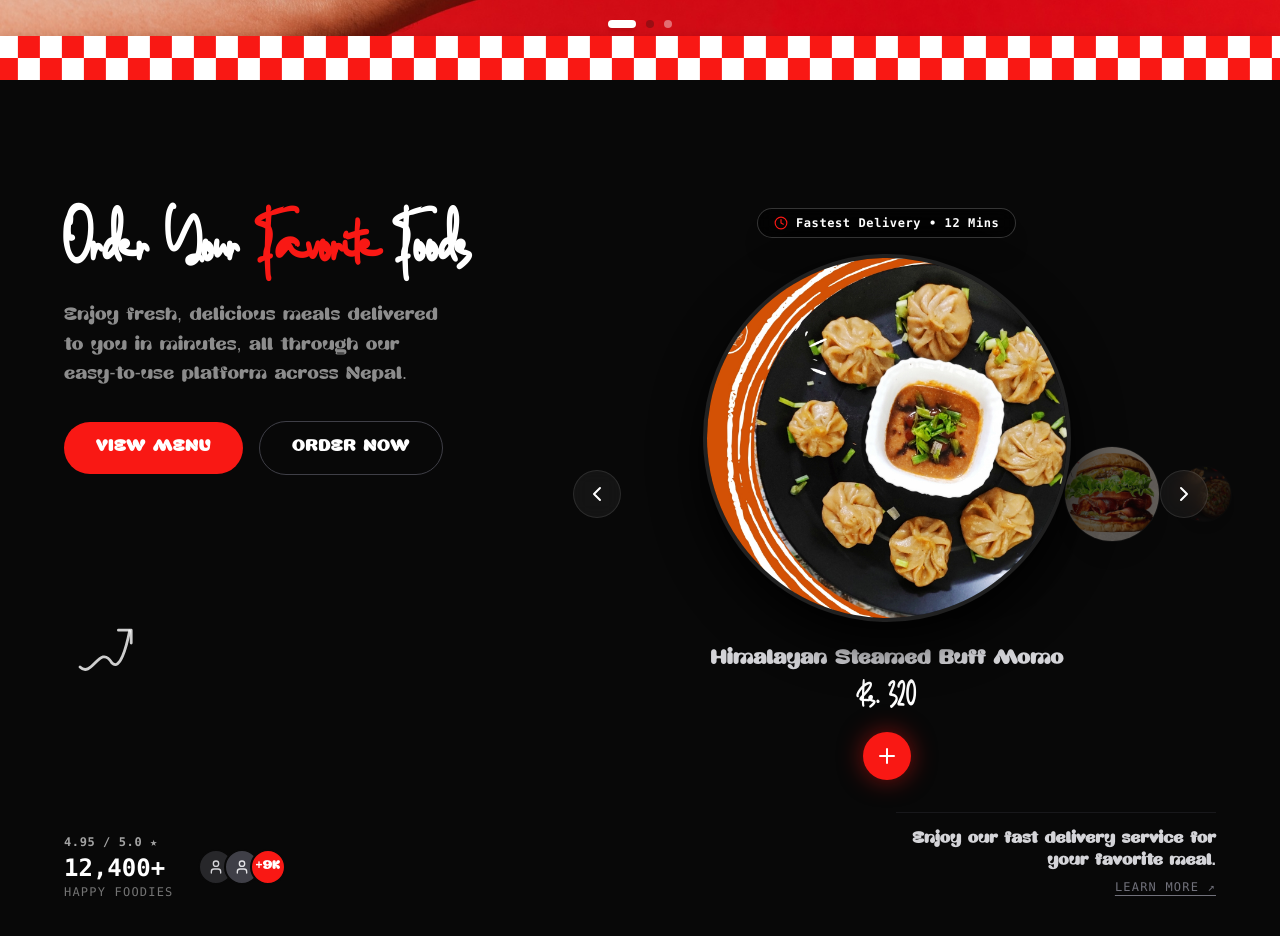
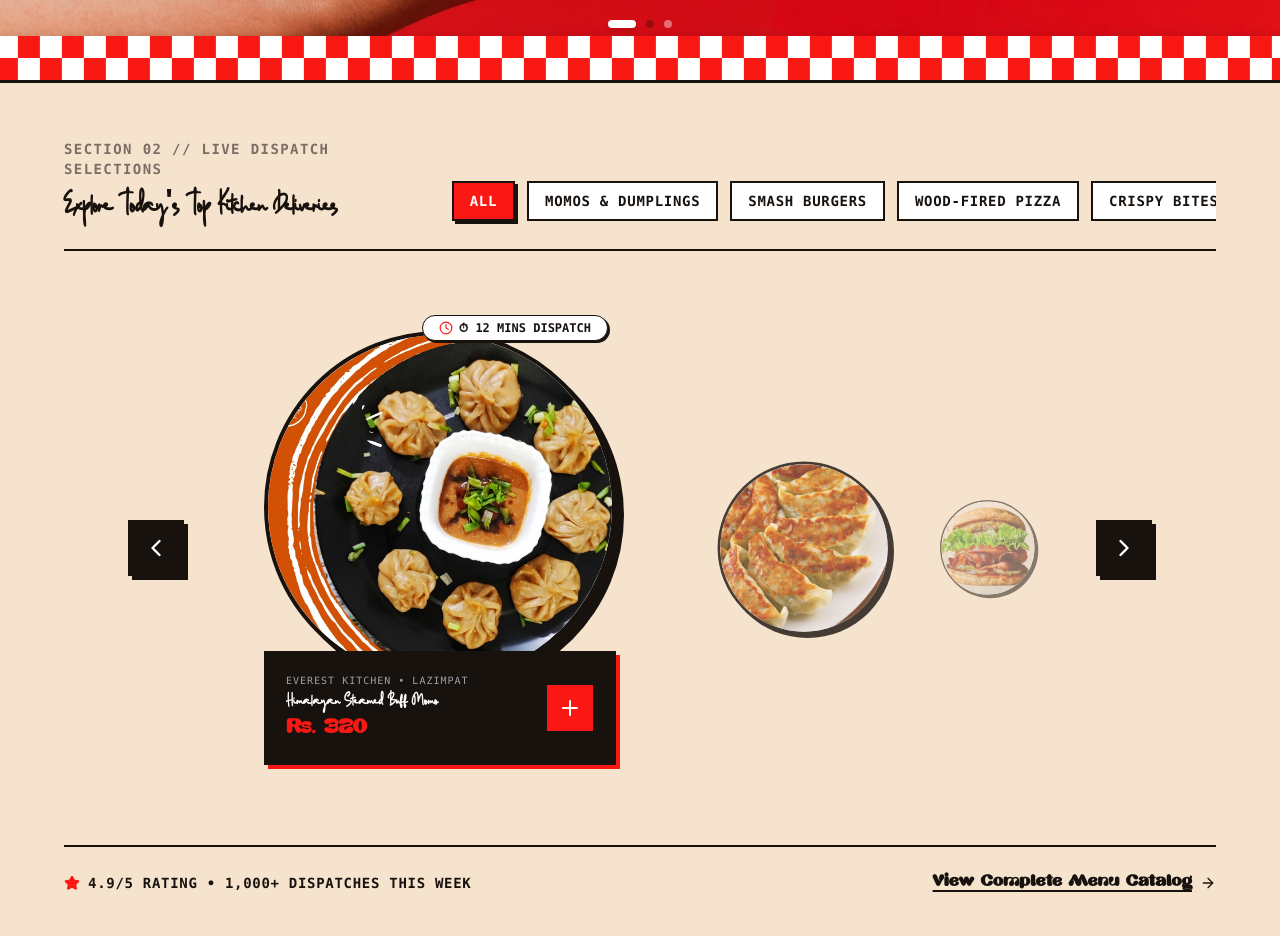
Before and after one commit to Rajak13/Nbites, a Next.js app in the folder apps/web/: page / in a window 1280 px wide. Shown: the part 720-1656 px from the top of the page. Built offline with nearby package versions, Linux system fonts and the light colour scheme.

Commit message:
feat(web): implement Section 2 horizontal depth food carousel in Neo-Brutalist design

```diff
--- a/apps/web/components/menu/ChefTurntableSection.tsx
+++ b/apps/web/components/menu/ChefTurntableSection.tsx
@@ -10,322 +10,301 @@ import {
   Check,
   Star,
   Clock,
-  ArrowUpRight,
-  User,
+  ArrowRight,
 } from 'lucide-react';
 
 interface DishItem {
   id: number;
+  category: string;
   name: string;
   price: string;
   image: string;
   prepTime: string;
+  restaurant: string;
 }
+
+const CATEGORIES = [
+  'ALL',
+  'MOMOS & DUMPLINGS',
+  'SMASH BURGERS',
+  'WOOD-FIRED PIZZA',
+  'CRISPY BITES',
+];
 
 const DISHES: DishItem[] = [
   {
     id: 1,
+    category: 'MOMOS & DUMPLINGS',
     name: 'Himalayan Steamed Buff Momo',
     price: 'Rs. 320',
     image: '/foods/main.jpg',
-    prepTime: '12 Mins',
+    prepTime: '12 MINS',
+    restaurant: 'Everest Kitchen • Lazimpat',
   },
   {
     id: 2,
+    category: 'MOMOS & DUMPLINGS',
     name: 'Crispy Pan-Seared Kothey',
     price: 'Rs. 360',
     image: '/foods/1.jpg',
-    prepTime: '14 Mins',
+    prepTime: '14 MINS',
+    restaurant: 'Kathmandu Dumpling Co. • Patan',
   },
   {
     id: 3,
+    category: 'SMASH BURGERS',
     name: 'Double Smash Timur Burger',
     price: 'Rs. 480',
     image: '/foods/2.jpg',
-    prepTime: '15 Mins',
+    prepTime: '15 MINS',
+    restaurant: 'The Sizzle House • Jhamsikhel',
   },
   {
     id: 4,
-    name: 'Wood-Fired Sourdough Pizza',
+    category: 'WOOD-FIRED PIZZA',
+    name: 'Artisan Pepperoni Sourdough',
     price: 'Rs. 750',
     image: '/foods/3.jpg',
-    prepTime: '18 Mins',
+    prepTime: '18 MINS',
+    restaurant: 'Fire & Dough • Baluwatar',
   },
   {
     id: 5,
+    category: 'CRISPY BITES',
     name: 'Mountain Spiced Fried Crunch',
     price: 'Rs. 420',
     image: '/foods/4.jpg',
-    prepTime: '11 Mins',
+    prepTime: '11 MINS',
+    restaurant: 'Golden Bird Kitchen • Thamel',
   },
 ];
 
 export function ChefTurntableSection() {
+  const [activeCategory, setActiveCategory] = React.useState('ALL');
   const [activeIndex, setActiveIndex] = React.useState(0);
   const [addedDishId, setAddedDishId] = React.useState<number | null>(null);
 
-  const activeDish = DISHES[activeIndex];
+  // Filtered list based on active category
+  const filteredDishes = React.useMemo(() => {
+    if (activeCategory === 'ALL') return DISHES;
+    return DISHES.filter((d) => d.category === activeCategory);
+  }, [activeCategory]);
+
+  // Reset activeIndex if it exceeds filtered length
+  React.useEffect(() => {
+    setActiveIndex(0);
+  }, [activeCategory]);
+
+  const activeDish = filteredDishes[activeIndex % filteredDishes.length] || DISHES[0];
 
   const handleNext = () => {
-    setActiveIndex((prev) => (prev + 1) % DISHES.length);
+    setActiveIndex((prev) => (prev + 1) % filteredDishes.length);
   };
 
   const handlePrev = () => {
-    setActiveIndex((prev) => (prev - 1 + DISHES.length) % DISHES.length);
+    setActiveIndex((prev) => (prev - 1 + filteredDishes.length) % filteredDishes.length);
   };
 
-  const handleAddToOrder = (id: number) => {
+  const handleQuickAdd = (id: number) => {
     setAddedDishId(id);
     setTimeout(() => {
       setAddedDishId(null);
     }, 1500);
   };
 
-  // Get next 3 upcoming items for perspective trail
+  // Helper for upcoming trail items
   const getUpcomingDish = (offset: number) => {
-    return DISHES[(activeIndex + offset) % DISHES.length];
+    return filteredDishes[(activeIndex + offset) % filteredDishes.length];
   };
 
   return (
-    <section className="relative w-full bg-[#080808] text-[#f5f5f0] py-24 lg:py-32 px-6 md:px-12 lg:px-16 overflow-hidden select-none">
-      <div className="max-w-[1440px] mx-auto grid grid-cols-1 lg:grid-cols-12 gap-12 lg:gap-8 items-center min-h-[560px]">
+    <section className="relative w-full bg-[#f5e3cd] text-[#18120e] border-t-[3px] border-[#18120e] pt-14 pb-12 px-6 md:px-12 lg:px-16 select-none overflow-hidden">
+      <div className="max-w-[1440px] mx-auto space-y-10">
 
-        {/* LEFT COLUMN: Clean Minimal Headline & CTA */}
-        <div className="lg:col-span-5 flex flex-col justify-between h-full space-y-8 text-left z-20">
+        {/* 1. SECTION HEADER (Top-aligned, full-width baseline) */}
+        <div className="flex flex-col lg:flex-row lg:items-end justify-between gap-6 pb-6 border-b-[2px] border-[#18120e]">
 
-          <div className="space-y-4">
+          {/* Left Title & Label */}
+          <div className="space-y-1.5 text-left">
+            <div className="font-mono text-xs sm:text-sm font-bold uppercase tracking-widest text-[#7a6e65]">
+              SECTION 02 // LIVE DISPATCH SELECTIONS
+            </div>
             <h2
-              className="text-5xl sm:text-6xl lg:text-7xl font-black text-white tracking-tight leading-[1.02]"
+              className="text-2xl sm:text-3xl lg:text-[32px] font-black text-[#18120e] tracking-tight leading-tight"
               style={{ fontFamily: 'var(--font-clubstone), "Inter Display", sans-serif' }}
             >
-              Order Your <span className="text-[#f91814]">Favorite</span> Foods
+              Explore Today&apos;s Top Kitchen Deliveries
             </h2>
-
-            <p
-              className="text-base sm:text-lg text-[#8c8c8c] font-medium leading-relaxed max-w-sm pt-1"
-              style={{ fontFamily: 'var(--font-nokie), sans-serif' }}
-            >
-              Enjoy fresh, delicious meals delivered to you in minutes, all through our easy-to-use platform across Nepal.
-            </p>
-
-            {/* Action Buttons */}
-            <div className="flex items-center gap-4 pt-4">
-              <Link href="/discovery">
-                <button className="px-8 py-3.5 bg-[#f91814] text-white text-sm sm:text-base font-bold uppercase tracking-wider rounded-full hover:bg-white hover:text-[#18120e] hover:shadow-[0_0_20px_rgba(249,24,20,0.4)] transition-all duration-200 cursor-pointer">
-                  View Menu
-                </button>
-              </Link>
-
-              <Link href="#order">
-                <button className="px-8 py-3.5 bg-transparent border border-zinc-700 text-white text-sm sm:text-base font-bold uppercase tracking-wider rounded-full hover:border-white hover:bg-white/10 transition-all duration-200 cursor-pointer">
-                  Order Now
-                </button>
-              </Link>
-            </div>
           </div>
 
-          {/* Swirl Doodle Arrow */}
-          <div className="hidden sm:block py-2">
-            <svg
-              width="80"
-              height="80"
-              viewBox="0 0 100 100"
-              fill="none"
-              xmlns="http://www.w3.org/2000/svg"
-              className="text-white/80"
+          {/* Right Filter Chips Row */}
+          <div className="flex items-center gap-2 sm:gap-3 overflow-x-auto pb-1 scrollbar-none">
+            {CATEGORIES.map((cat) => (
+              <button
+                key={cat}
+                onClick={() => setActiveCategory(cat)}
+                className={`px-3.5 py-1.5 sm:px-4 sm:py-2 font-mono text-xs sm:text-sm font-bold uppercase tracking-wider transition-all cursor-pointer rounded-none border-2 border-[#18120e] shrink-0 ${
+                  activeCategory === cat
+                    ? 'bg-[#f91814] text-white shadow-[3px_3px_0px_0px_#18120e]'
+                    : 'bg-white text-[#18120e] hover:bg-[#f5e3cd] hover:shadow-[2px_2px_0px_0px_#18120e]'
+                }`}
               >
-              <path
-                d="M20 70 C 35 85, 45 40, 60 65 C 70 75, 78 45, 82 25"
-                stroke="currentColor"
-                strokeWidth="3.5"
-                strokeLinecap="round"
-                strokeLinejoin="round"
-              />
-              <path
-                d="M68 24 L 84 24 L 84 40"
-                stroke="currentColor"
-                strokeWidth="3.5"
-                strokeLinecap="round"
-                strokeLinejoin="round"
-              />
-            </svg>
-          </div>
-
-          {/* Bottom Review Counter */}
-          <div className="flex items-center gap-4 pt-2">
-            <div>
-              <div className="font-mono text-xs text-[#a3a3a3] uppercase tracking-wider font-bold">
-                4.95 / 5.0 ★
-              </div>
-              <div className="text-2xl font-black text-white font-mono mt-0.5">
-                12,400+
-              </div>
-              <div className="text-xs font-mono text-[#737373] uppercase tracking-widest">
-                Happy Foodies
-              </div>
-            </div>
-
-            {/* Avatar Stack */}
-            <div className="flex -space-x-2.5 overflow-hidden pl-2">
-              <div className="w-9 h-9 rounded-full bg-zinc-800 border-2 border-[#080808] flex items-center justify-center text-zinc-300">
-                <User className="w-4 h-4" />
-              </div>
-              <div className="w-9 h-9 rounded-full bg-zinc-700 border-2 border-[#080808] flex items-center justify-center text-zinc-200">
-                <User className="w-4 h-4" />
-              </div>
-              <div className="w-9 h-9 rounded-full bg-[#f91814] border-2 border-[#080808] flex items-center justify-center text-white font-bold text-xs">
-                +9K
-              </div>
-            </div>
+                {cat}
+              </button>
+            ))}
           </div>
 
         </div>
 
-        {/* RIGHT COLUMN: The Floating Dish Spotlight & Perspective Trail */}
-        <div className="lg:col-span-7 flex flex-col justify-between h-full relative">
+        {/* 2. INTERACTIVE DEPTH CAROUSEL DECK (Central Interactive Area) */}
+        <div className="relative w-full py-6 sm:py-10 flex items-center justify-center min-h-[460px]">
 
-          <div className="relative w-full flex items-center justify-center min-h-[420px] sm:min-h-[460px]">
+          {/* Main Stage Grid: Chevrons flanking the Dish + Depth Trail */}
+          <div className="w-full flex items-center justify-between gap-4 md:gap-8 max-w-5xl mx-auto">
 
-            {/* Left Chevron */}
+            {/* Left Chevron Button */}
             <button
               onClick={handlePrev}
               aria-label="Previous dish"
-              className="absolute left-0 sm:left-4 z-30 w-12 h-12 rounded-full bg-white/5 hover:bg-white/20 border border-white/10 text-white flex items-center justify-center transition-all cursor-pointer backdrop-blur active:scale-95"
+              className="w-12 h-12 sm:w-14 sm:h-14 bg-[#18120e] text-white border-2 border-[#18120e] rounded-none shadow-[4px_4px_0px_0px_#18120e] flex items-center justify-center hover:bg-[#f91814] transition-all cursor-pointer active:translate-x-0.5 active:translate-y-0.5 shrink-0 z-30"
             >
-              <ChevronLeft className="w-6 h-6" />
+              <ChevronLeft className="w-6 h-6 sm:w-7 sm:h-7" />
             </button>
 
-            {/* Active Focal Dish (Center Spotlight) */}
-            <div className="flex flex-col items-center justify-center z-20 transition-all duration-500 ease-out">
+            {/* Active Center Dish + Receding Right Trail Container */}
+            <div className="relative flex-1 flex items-center justify-center lg:justify-start lg:pl-12">
 
-              {/* Floating Speed Pill */}
-              <div className="mb-4 bg-black/60 border border-white/20 px-4 py-1.5 rounded-full font-mono text-xs font-bold text-white tracking-wider flex items-center gap-2 backdrop-blur shadow-xl">
+              {/* Active Focal Dish Stage (Scale 1.0) */}
+              <div className="relative z-20 flex flex-col items-center">
+
+                {/* Floating Pill Tag (Top-Right) */}
+                <div className="absolute -top-3 sm:-top-4 right-0 sm:right-2 z-30 bg-[#FFFFFF] border-[1.5px] border-[#18120e] text-[#18120e] px-3 sm:px-4 py-1 rounded-full font-mono text-xs font-bold shadow-[2px_2px_0px_0px_#18120e] flex items-center gap-1.5">
                   <Clock className="w-3.5 h-3.5 text-[#f91814]" />
-                <span>Fastest Delivery • {activeDish.prepTime}</span>
+                  <span>⏱ {activeDish.prepTime} DISPATCH</span>
                 </div>
 
-              {/* Dish Photo */}
-              <div className="relative w-64 h-64 sm:w-80 sm:h-80 md:w-92 md:h-92 rounded-full overflow-hidden shadow-[0_20px_50px_rgba(0,0,0,0.95)] border-4 border-white/10 transition-transform duration-500 hover:scale-105">
+                {/* Pedestal / Circular High-Res Dish Base */}
+                <div className="relative w-64 h-64 sm:w-80 sm:h-80 md:w-88 md:h-88 rounded-full border-4 border-[#18120e] shadow-[8px_8px_0px_0px_#18120e] overflow-hidden bg-white">
                   <Image
                     src={activeDish.image}
                     alt={activeDish.name}
                     fill
                     priority
-                  sizes="(max-width: 768px) 320px, 400px"
-                  className="object-cover object-center"
+                    sizes="(max-width: 640px) 260px, 360px"
+                    className="object-cover object-center transition-transform duration-300 hover:scale-105"
                   />
                 </div>
 
-              {/* Title & Price Below Dish */}
-              <div className="mt-6 text-center space-y-1.5">
+                {/* Floating Espresso Card Anchored to Dish Base */}
+                <div className="w-full max-w-sm bg-[#18120e] text-white rounded-none border-2 border-[#18120e] shadow-[4px_4px_0px_0px_#f91814] p-4 sm:p-5 flex items-center justify-between gap-4 -mt-6 sm:-mt-8 relative z-20">
+
+                  {/* Left: Dish Name & Price */}
+                  <div className="space-y-0.5 text-left truncate pr-2">
+                    <div className="font-mono text-[10px] text-zinc-400 uppercase tracking-widest truncate">
+                      {activeDish.restaurant}
+                    </div>
                     <h3
-                  className="text-lg sm:text-xl font-bold text-zinc-300"
-                  style={{ fontFamily: 'var(--font-nokie), sans-serif' }}
+                      className="text-base sm:text-lg font-bold text-white leading-tight truncate"
+                      style={{ fontFamily: 'var(--font-clubstone), "Inter Display", sans-serif' }}
                     >
                       {activeDish.name}
                     </h3>
-                <div
-                  className="text-2xl sm:text-3xl font-black text-white"
-                  style={{ fontFamily: 'var(--font-clubstone), "Inter Display", sans-serif' }}
-                >
+                    <div className="text-lg sm:text-xl font-black text-[#f91814] tracking-tight">
                       {activeDish.price}
                     </div>
                   </div>
 
-              {/* Floating Circular Plus / Check Button */}
-              <div className="mt-4">
+                  {/* Right: Square Vibrant Red "+" Button */}
                   <button
-                  onClick={() => handleAddToOrder(activeDish.id)}
+                    onClick={() => handleQuickAdd(activeDish.id)}
                     aria-label="Add to order"
-                  className={`w-12 h-12 rounded-full flex items-center justify-center transition-all duration-200 cursor-pointer shadow-[0_0_24px_rgba(249,24,20,0.5)] ${
+                    className={`w-11 h-11 sm:w-12 sm:h-12 rounded-none border border-[#18120e] flex items-center justify-center transition-all cursor-pointer shrink-0 active:translate-x-0.5 active:translate-y-0.5 ${
                       addedDishId === activeDish.id
-                      ? 'bg-emerald-600 scale-110'
-                      : 'bg-[#f91814] hover:scale-115 text-white'
+                        ? 'bg-emerald-600 text-white'
+                        : 'bg-[#f91814] text-white hover:bg-white hover:text-[#18120e]'
                     }`}
                   >
                     {addedDishId === activeDish.id ? (
-                    <Check className="w-6 h-6 text-white" />
+                      <Check className="w-5 h-5 text-white" />
                     ) : (
-                    <Plus className="w-6 h-6 text-white" />
+                      <Plus className="w-6 h-6" />
                     )}
                   </button>
+
                 </div>
 
               </div>
 
-            {/* Right Perspective Trail (Queued Dishes Getting Smaller) */}
-            <div className="hidden md:flex items-center gap-4 absolute right-4 lg:-right-4 top-1/2 -translate-y-1/2 z-10 pointer-events-auto">
+              {/* Receding Right Perspective Trail (Scale: 0.75, 0.5) */}
+              {filteredDishes.length > 1 && (
+                <div className="hidden md:flex items-center gap-6 absolute left-[62%] lg:left-[58%] top-1/2 -translate-y-1/2 z-10 pointer-events-auto">
 
-              {/* Upcoming Dish 1 (Scale 75%) */}
+                  {/* Trail Item 1 (Scale 0.75, Opacity 80%) */}
                   <div
                     onClick={handleNext}
-                className="relative w-28 h-28 sm:w-36 sm:h-36 rounded-full overflow-hidden shadow-2xl border-2 border-white/10 opacity-70 hover:opacity-100 hover:scale-85 transition-all duration-300 cursor-pointer shrink-0"
+                    className="relative w-40 h-40 sm:w-48 sm:h-48 rounded-full border-3 border-[#18120e] shadow-[4px_4px_0px_0px_#18120e] overflow-hidden bg-white opacity-80 hover:opacity-100 hover:scale-95 transition-all duration-300 cursor-pointer shrink-0 scale-90"
                   >
                     <Image
                       src={getUpcomingDish(1).image}
                       alt={getUpcomingDish(1).name}
                       fill
-                  sizes="160px"
+                      sizes="200px"
                       className="object-cover"
                     />
                   </div>
 
-              {/* Upcoming Dish 2 (Scale 50%) */}
+                  {/* Trail Item 2 (Scale 0.5, Opacity 50%) */}
+                  {filteredDishes.length > 2 && (
                     <div
-                onClick={() => setActiveIndex((prev) => (prev + 2) % DISHES.length)}
-                className="hidden lg:block relative w-20 h-20 sm:w-24 sm:h-24 rounded-full overflow-hidden shadow-xl border border-white/10 opacity-40 hover:opacity-80 hover:scale-60 transition-all duration-300 cursor-pointer shrink-0"
+                      onClick={() => setActiveIndex((prev) => (prev + 2) % filteredDishes.length)}
+                      className="hidden lg:block relative w-28 h-28 sm:w-32 sm:h-32 rounded-full border-2 border-[#18120e] shadow-[3px_3px_0px_0px_#18120e] overflow-hidden bg-white opacity-50 hover:opacity-80 hover:scale-80 transition-all duration-300 cursor-pointer shrink-0 scale-75"
                     >
                       <Image
                         src={getUpcomingDish(2).image}
                         alt={getUpcomingDish(2).name}
                         fill
-                  sizes="100px"
+                        sizes="130px"
                         className="object-cover"
                       />
                     </div>
+                  )}
 
-              {/* Upcoming Dish 3 (Scale 30%) */}
-              <div
-                onClick={() => setActiveIndex((prev) => (prev + 3) % DISHES.length)}
-                className="hidden xl:block relative w-14 h-14 rounded-full overflow-hidden shadow-lg border border-white/5 opacity-20 hover:opacity-60 transition-all duration-300 cursor-pointer shrink-0"
+                </div>
+              )}
+
+            </div>
+
+            {/* Right Chevron Button */}
+            <button
+              onClick={handleNext}
+              aria-label="Next dish"
+              className="w-12 h-12 sm:w-14 sm:h-14 bg-[#18120e] text-white border-2 border-[#18120e] rounded-none shadow-[4px_4px_0px_0px_#18120e] flex items-center justify-center hover:bg-[#f91814] transition-all cursor-pointer active:translate-x-0.5 active:translate-y-0.5 shrink-0 z-30"
             >
-                <Image
-                  src={getUpcomingDish(3).image}
-                  alt={getUpcomingDish(3).name}
-                  fill
-                  sizes="60px"
-                  className="object-cover"
-                />
+              <ChevronRight className="w-6 h-6 sm:w-7 sm:h-7" />
+            </button>
+
           </div>
 
         </div>
 
-            {/* Right Chevron */}
-            <button
-              onClick={handleNext}
-              aria-label="Next dish"
-              className="absolute right-0 sm:right-2 z-30 w-12 h-12 rounded-full bg-white/5 hover:bg-white/20 border border-white/10 text-white flex items-center justify-center transition-all cursor-pointer backdrop-blur active:scale-95"
-            >
-              <ChevronRight className="w-6 h-6" />
-            </button>
+        {/* 3. BOTTOM INFO BAR (Minimal Footer Strip) */}
+        <div className="border-t-2 border-[#18120e] pt-6 flex flex-col sm:flex-row items-center justify-between gap-4 text-center sm:text-left">
 
+          {/* Left: Monospace Rating & Dispatches Stat */}
+          <div className="flex items-center gap-2 font-mono text-xs sm:text-sm font-bold text-[#18120e] uppercase tracking-wider">
+            <Star className="w-4 h-4 text-[#f91814] fill-[#f91814]" />
+            <span>4.9/5 RATING &bull; 1,000+ DISPATCHES THIS WEEK</span>
           </div>
 
-          {/* Bottom Right Minimal Tag */}
-          <div className="mt-8 text-right max-w-xs ml-auto pt-4 border-t border-zinc-900">
-            <p
-              className="text-sm sm:text-base text-zinc-300 font-semibold leading-snug"
+          {/* Right: Clean Inline Link */}
+          <Link
+            href="/discovery"
+            className="inline-flex items-center gap-2 text-sm sm:text-base font-bold text-[#18120e] hover:text-[#f91814] underline decoration-[#18120e] hover:decoration-[#f91814] decoration-2 underline-offset-4 transition-colors group"
             style={{ fontFamily: 'var(--font-nokie), sans-serif' }}
           >
-              Enjoy our fast delivery service for your favorite meal.
-            </p>
-            <Link
-              href="/discovery"
-              className="text-xs font-mono uppercase tracking-widest text-zinc-500 hover:text-white mt-1.5 inline-block underline underline-offset-4"
-            >
-              Learn More ↗
+            <span>View Complete Menu Catalog</span>
+            <ArrowRight className="w-4 h-4 transition-transform group-hover:translate-x-1" />
           </Link>
-          </div>
 
         </div>
 
```
Lines whose indentation alone changed are shown as unchanged.
